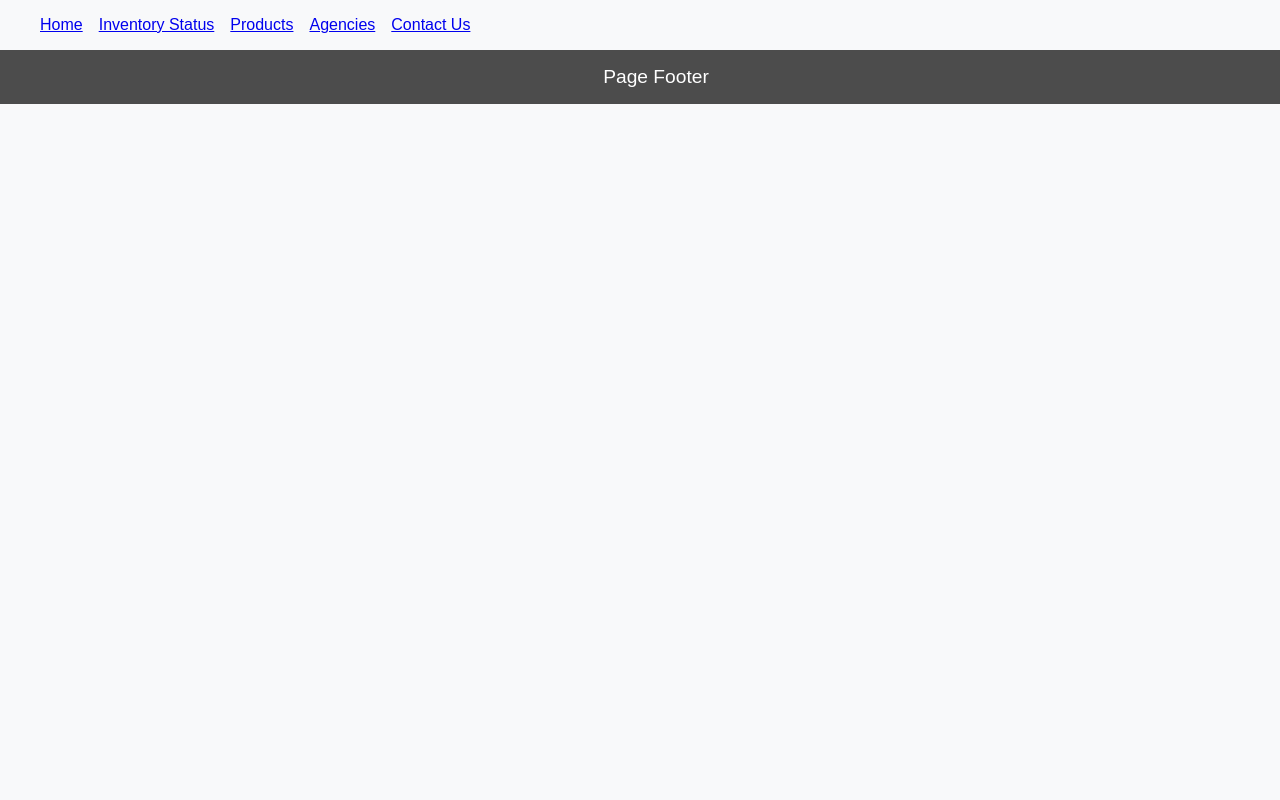
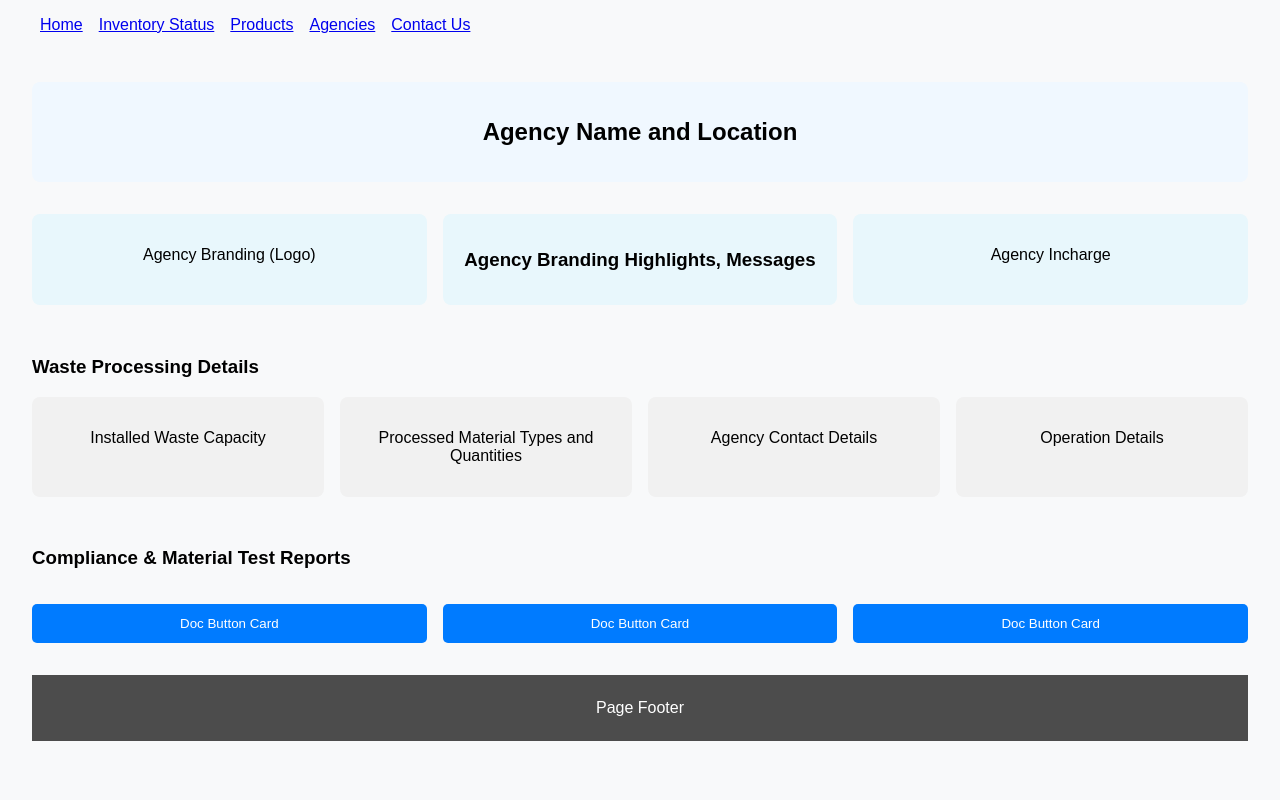
Before and after one commit to prayogbhartifoundation/CnD_Resource_Management_Platfrom, a React (Create React App) app: page /agencies in a window 1280 px wide. Shown: the top 800 px of the page. Built offline with nearby package versions, Linux system fonts and the light colour scheme.

Commit message:
ALL_PAGES_UPDATE

```diff
--- a/src/App.js
+++ b/src/App.js
@@ -2,7 +2,9 @@ import React from "react";
 import { BrowserRouter as Router, Route, Routes, Link } from "react-router-dom";
 import HomePage from "./pages/HomePage";
 import InventoryStatusPage from "./pages/InventoryStatusPage";
+import AgencyPage from "./pages/AgencyPage";
 import ProductPage from "./pages/ProductPage";
+import ContactUsPage from "./pages/ContactUsPage";
 
 function App() {
   return (
@@ -24,7 +26,9 @@ function App() {
         <Routes>
           <Route path="/" element={<HomePage />} />
           <Route path="/inventory" element={<InventoryStatusPage />} />
+          <Route path="/agencies" element={<AgencyPage />} />
           <Route path="/product" element={<ProductPage />} />
+          <Route path="/contact" element={<ContactUsPage />} />
         </Routes>
       </main>
 
--- /dev/null
+++ b/src/pages/AgencyPage.js
@@ -0,0 +1,55 @@
+import React from "react";
+import "../styles/AgencyPage.css";
+
+function AgencyPage() {
+  return (
+    <div className="agency-page">
+      <header className="agency-header">
+        <h2>Agency Name and Location</h2>
+      </header>
+
+      <section className="branding-section">
+        <div className="branding-card">
+          <p>Agency Branding (Logo)</p>
+        </div>
+        <div className="branding-details">
+          <h3>Agency Branding Highlights, Messages</h3>
+        </div>
+        <div className="branding-card">
+          <p>Agency Incharge</p>
+        </div>
+      </section>
+
+      <section className="waste-processing-details">
+        <h3>Waste Processing Details</h3>
+        <div className="details-grid">
+          <div className="detail-card">
+            <p>Installed Waste Capacity</p>
+          </div>
+          <div className="detail-card">
+            <p>Processed Material Types and Quantities</p>
+          </div>
+          <div className="detail-card">
+            <p>Agency Contact Details</p>
+          </div>
+          <div className="detail-card">
+            <p>Operation Details</p>
+          </div>
+        </div>
+      </section>
+
+      <section className="compliance-section">
+        <h3>Compliance & Material Test Reports</h3>
+        <div className="doc-buttons">
+          <button className="doc-button">Doc Button Card</button>
+          <button className="doc-button">Doc Button Card</button>
+          <button className="doc-button">Doc Button Card</button>
+        </div>
+      </section>
+
+      <footer className="agency-footer">Page Footer</footer>
+    </div>
+  );
+}
+
+export default AgencyPage;
--- /dev/null
+++ b/src/pages/ContactUsPage.js
@@ -0,0 +1,58 @@
+import React from "react";
+import "../styles/ContactUsPage.css";
+
+function ContactUsPage() {
+  return (
+    <div className="contact-us-page">
+      <header className="contact-header">
+        <h2>Contact Us</h2>
+      </header>
+
+      <section className="contact-info">
+        <h3>Get in Touch</h3>
+        <p>We'd love to hear from you. Feel free to reach out to us via any of the following methods:</p>
+
+        <div className="info-grid">
+          <div className="info-card">
+            <h4>Email</h4>
+            <p>contact@agency.com</p>
+          </div>
+          <div className="info-card">
+            <h4>Phone</h4>
+            <p>+123 456 7890</p>
+          </div>
+          <div className="info-card">
+            <h4>Address</h4>
+            <p>123 Agency Street, City, Country</p>
+          </div>
+        </div>
+      </section>
+
+      <section className="contact-form-section">
+        <h3>Send Us a Message</h3>
+        <form className="contact-form">
+          <div className="form-group">
+            <label htmlFor="name">Name</label>
+            <input type="text" id="name" placeholder="Your Name" required />
+          </div>
+
+          <div className="form-group">
+            <label htmlFor="email">Email</label>
+            <input type="email" id="email" placeholder="Your Email" required />
+          </div>
+
+          <div className="form-group">
+            <label htmlFor="message">Message</label>
+            <textarea id="message" rows="5" placeholder="Your Message" required></textarea>
+          </div>
+
+          <button type="submit" className="submit-button">Send Message</button>
+        </form>
+      </section>
+
+      <footer className="contact-footer">Page Footer</footer>
+    </div>
+  );
+}
+
+export default ContactUsPage;
--- a/src/pages/HomePage.js
+++ b/src/pages/HomePage.js
@@ -4,7 +4,6 @@ import "../styles/HomePage.css";
 function HomePage() {
   return (
     <div className="home-page">
-      <main>
       <section className="overview-details">
         <h2>Plant Agency Overview Details</h2>
         <ul>
@@ -34,7 +33,6 @@ function HomePage() {
           <p>Details of Agency 3</p>
         </div>
       </section>
-      </main>
     </div>
   );
 }
--- /dev/null
+++ b/src/styles/AgencyPage.css
@@ -0,0 +1,93 @@
+/* General Layout */
+.agency-page {
+    display: flex;
+    flex-direction: column;
+    min-height: 100vh;
+    padding: 2rem;
+  }
+
+  .agency-header {
+    text-align: center;
+    margin-bottom: 2rem;
+    background-color: #f0f8ff;
+    padding: 1rem;
+    border-radius: 8px;
+  }
+
+  /* Branding Section */
+  .branding-section {
+    display: flex;
+    gap: 1rem;
+    margin-bottom: 2rem;
+  }
+
+  .branding-card, .branding-details {
+    background-color: #e8f7fc;
+    padding: 1rem;
+    border-radius: 8px;
+    flex: 1;
+    text-align: center;
+  }
+
+  /* Waste Processing Section */
+  .waste-processing-details {
+    margin-bottom: 2rem;
+  }
+
+  .details-grid {
+    display: grid;
+    grid-template-columns: repeat(auto-fit, minmax(200px, 1fr));
+    gap: 1rem;
+  }
+
+  .detail-card {
+    background-color: #f1f1f1;
+    padding: 1rem;
+    border-radius: 8px;
+    text-align: center;
+  }
+
+  /* Compliance Section */
+  .compliance-section {
+    margin-bottom: 2rem;
+  }
+
+  .doc-buttons {
+    display: flex;
+    justify-content: center;
+    gap: 1rem;
+  }
+
+  .doc-button {
+    padding: 0.75rem 1.5rem;
+    background-color: #007bff;
+    color: white;
+    border: none;
+    border-radius: 5px;
+    cursor: pointer;
+    text-align: center;
+    flex: 1;
+  }
+
+  .doc-button:hover {
+    background-color: #0056b3;
+  }
+
+  /* Footer */
+  .agency-footer {
+    background-color: #4c4c4c;
+    color: white;
+    text-align: center;
+    padding: 1.5rem 0;
+  }
+
+  /* Responsive Design */
+  @media (max-width: 768px) {
+    .branding-section {
+      flex-direction: column;
+    }
+
+    .doc-buttons {
+      flex-direction: column;
+    }
+  }
--- /dev/null
+++ b/src/styles/ContactUsPage.css
@@ -0,0 +1,93 @@
+/* General Layout */
+.contact-us-page {
+    display: flex;
+    flex-direction: column;
+    min-height: 100vh;
+    padding: 2rem;
+  }
+
+  .contact-header {
+    text-align: center;
+    margin-bottom: 2rem;
+    background-color: #f0f8ff;
+    padding: 1rem;
+    border-radius: 8px;
+  }
+
+  /* Contact Info Section */
+  .contact-info {
+    margin-bottom: 2rem;
+    text-align: center;
+  }
+
+  .info-grid {
+    display: grid;
+    grid-template-columns: repeat(auto-fit, minmax(200px, 1fr));
+    gap: 1rem;
+    margin-top: 1rem;
+  }
+
+  .info-card {
+    background-color: #e8f7fc;
+    padding: 1rem;
+    border-radius: 8px;
+    text-align: center;
+  }
+
+  /* Contact Form Section */
+  .contact-form-section {
+    margin-bottom: 2rem;
+  }
+
+  .contact-form {
+    max-width: 600px;
+    margin: 0 auto;
+  }
+
+  .form-group {
+    margin-bottom: 1.5rem;
+  }
+
+  .form-group label {
+    display: block;
+    margin-bottom: 0.5rem;
+    font-weight: bold;
+  }
+
+  .form-group input,
+  .form-group textarea {
+    width: 100%;
+    padding: 0.75rem;
+    border: 1px solid #ccc;
+    border-radius: 5px;
+  }
+
+  .submit-button {
+    padding: 0.75rem 1.5rem;
+    background-color: #007bff;
+    color: white;
+    border: none;
+    border-radius: 5px;
+    cursor: pointer;
+    display: block;
+    margin: 0 auto;
+  }
+
+  .submit-button:hover {
+    background-color: #0056b3;
+  }
+
+  /* Footer */
+  .contact-footer {
+    background-color: #4c4c4c;
+    color: white;
+    text-align: center;
+    padding: 1.5rem 0;
+  }
+
+  /* Responsive Design */
+  @media (max-width: 768px) {
+    .info-grid {
+      grid-template-columns: 1fr;
+    }
+  }
--- a/src/styles/HomePage.css
+++ b/src/styles/HomePage.css
@@ -1,33 +1,12 @@
-/* src/styles/HomePage.css
-
 .home-page {
-  display: flex;
-  flex-direction: column;
-  min-height: 100vh;
+  padding: 2rem;
 }
 
-header {
-  background-color: #f8f9fa;
+.overview-details {
+  background-color: #e8f7fc;
   padding: 1rem;
-  display: flex;
-  justify-content: space-between;
-  align-items: center;
-}
-
-.branding {
-  font-size: 1.5rem;
-  font-weight: bold;
-}
-
-nav ul {
-  list-style: none;
-  display: flex;
-  gap: 1rem;
-}
-
-main {
-  flex: 1;
-  padding: 2rem;
+  margin-bottom: 2rem;
+  text-align: center;
 }
 
 .overview-details ul {
@@ -35,25 +14,33 @@ main {
   padding: 0;
 }
 
-.statuses button {
-  margin: 0.5rem;
+.statuses {
+  display: flex;
+  justify-content: center;
+  gap: 1rem;
+  margin-bottom: 2rem;
+}
+
+.status-button {
   padding: 0.75rem 1.5rem;
   background-color: #007bff;
-  color: #fff;
+  color: white;
   border: none;
-  border-radius: 4px;
+  border-radius: 5px;
   cursor: pointer;
 }
 
 .agency-cards {
   display: flex;
   gap: 1rem;
-  margin-top: 1rem;
+  justify-content: center;
 }
 
-footer {
-  background-color: #343a40;
-  color: #fff;
+.card {
+  background-color: #f1f1f1;
+  padding: 1rem;
+  border-radius: 8px;
   text-align: center;
-  padding: 1rem;
-} */
+  flex: 1;
+  min-width: 200px;
+}
```
Also changed, not shown: src/App.css (+9 -9 lines). Lines whose indentation alone changed are shown as unchanged.
